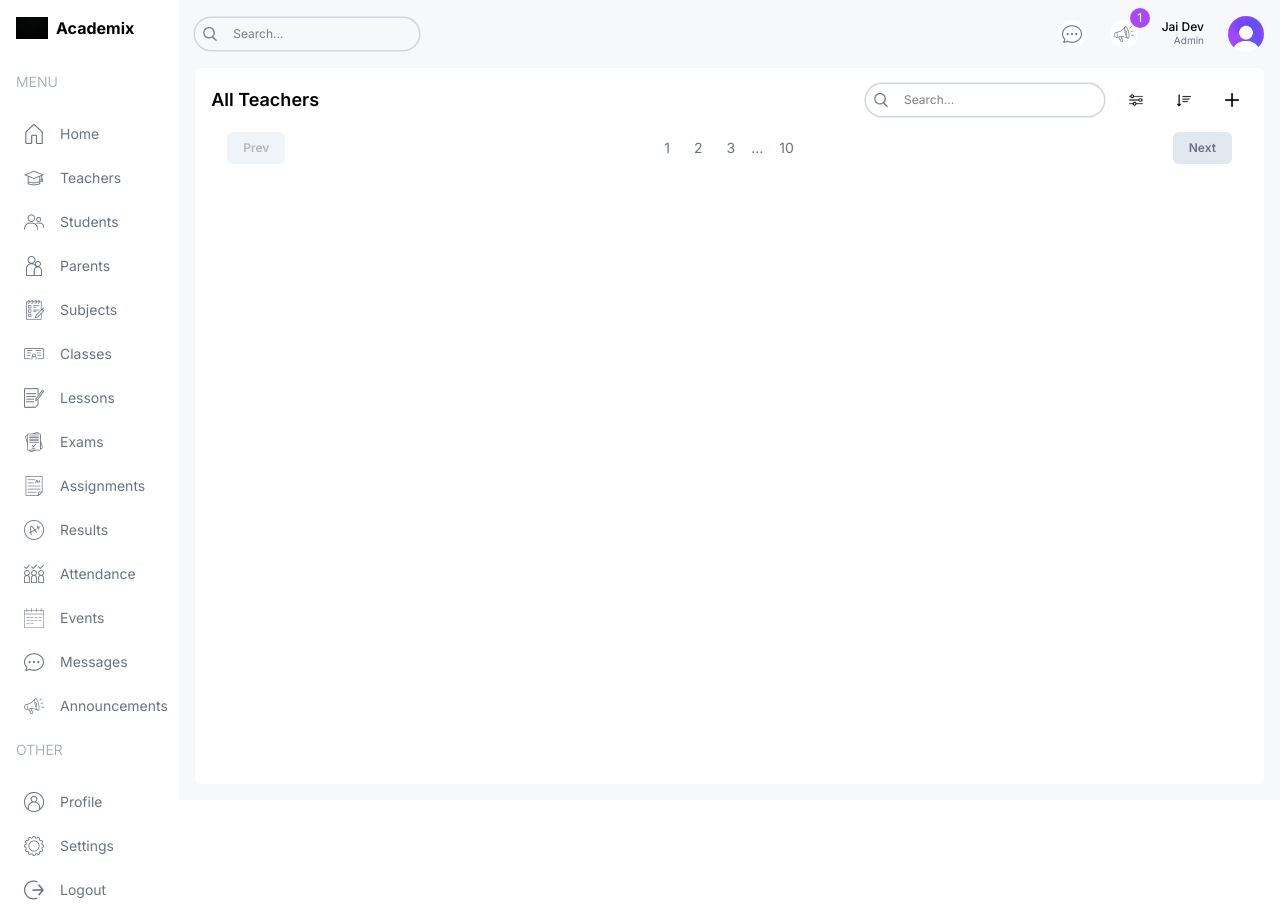
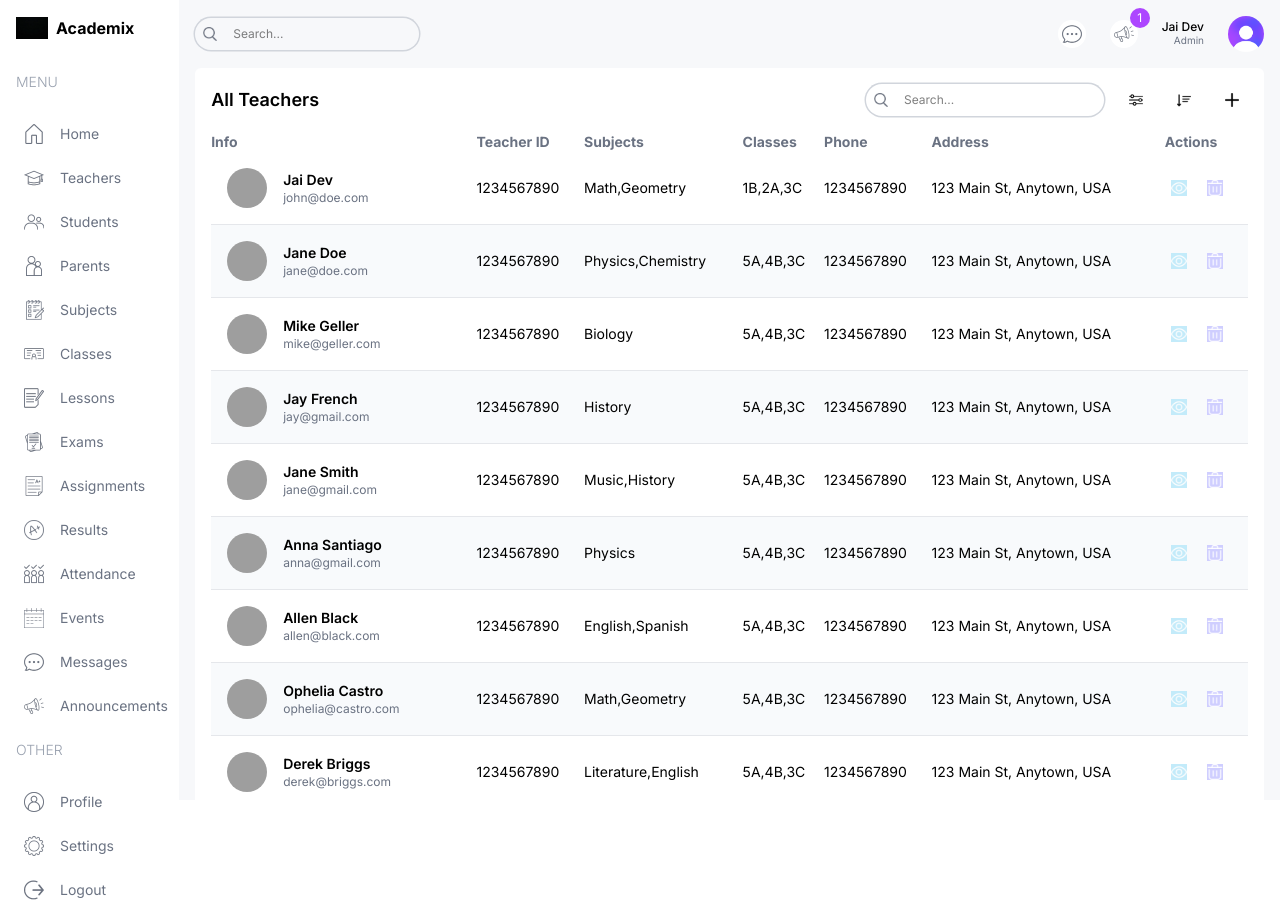
Before and after one commit to iampraneeth1116/Academix, a Next.js app: page /list in a window 1280 px wide. Built offline with nearby package versions, Linux system fonts and the light colour scheme; grey boxes are pictures that could not be loaded.

Commit message:
added table

```diff
--- a/src/app/(dashboard)/list/page.tsx
+++ b/src/app/(dashboard)/list/page.tsx
@@ -3,6 +3,7 @@ import Link from "next/link";
 import Pagination from "@/components/Pagination";
 import TableSearch from "@/components/TableSearch";
 import { role, teachersData } from "@/lib/data";
+import Table from "@/components/Table";
 
 type Teacher = {
   id: number;
@@ -117,6 +118,9 @@ const TeacherListPage = () => {
           </div>
         </div>
       </div>
+      {/* LIST */}
+      <Table columns={columns} renderRow={renderRow} data={teachersData} />
+
       <Pagination />
     </div>
   );
--- /dev/null
+++ b/src/components/Table.tsx
@@ -0,0 +1,24 @@
+const Table = ({
+  columns,
+  renderRow,
+  data,
+}: {
+  columns: { header: string; accessor: string; className?: string }[];
+  renderRow: (item: any) => React.ReactNode;
+  data: any[];
+}) => {
+  return (
+    <table className="w-full mt-4">
+      <thead>
+        <tr className="text-left text-gray-500 text-sm">
+          {columns.map((col) => (
+            <th key={col.accessor} className={col.className}>{col.header}</th>
+          ))}
+        </tr>
+      </thead>
+      <tbody>{data.map((item) => renderRow(item))}</tbody>
+    </table>
+  );
+};
+
+export default Table;
```
